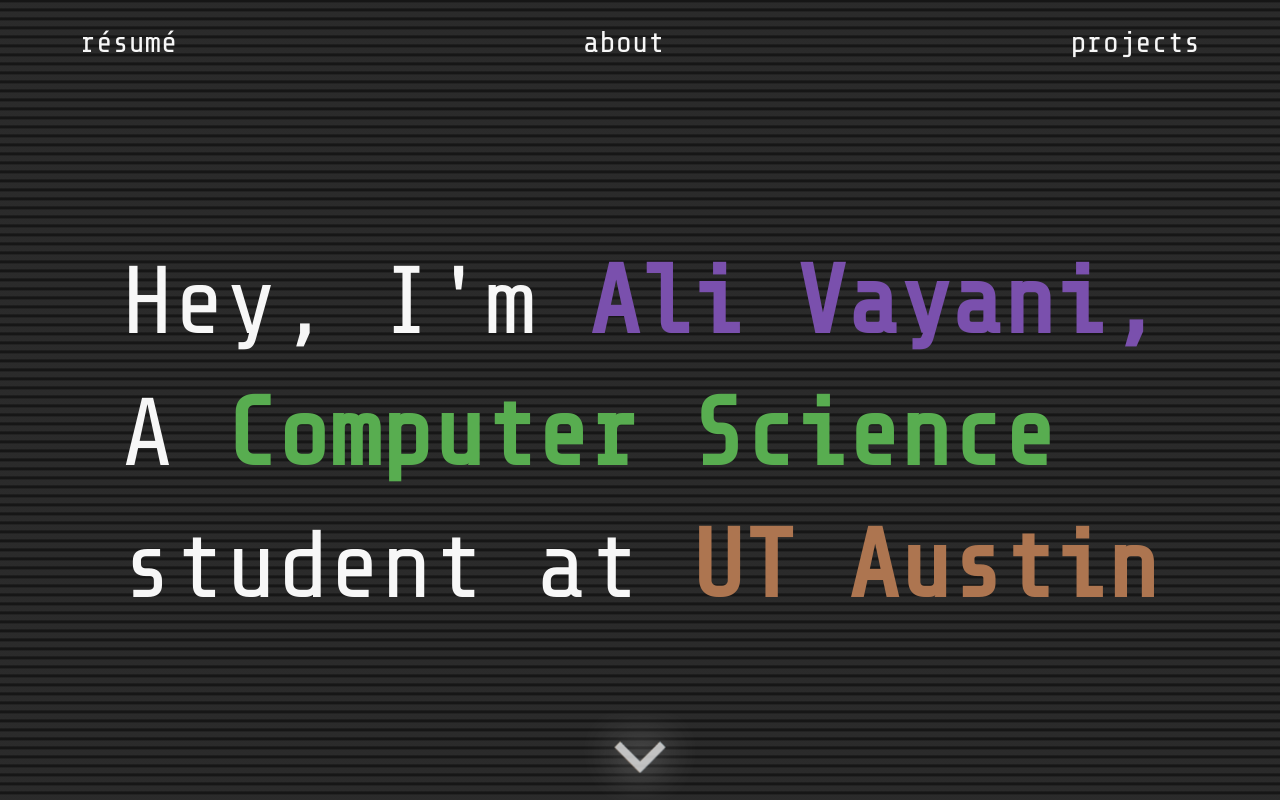
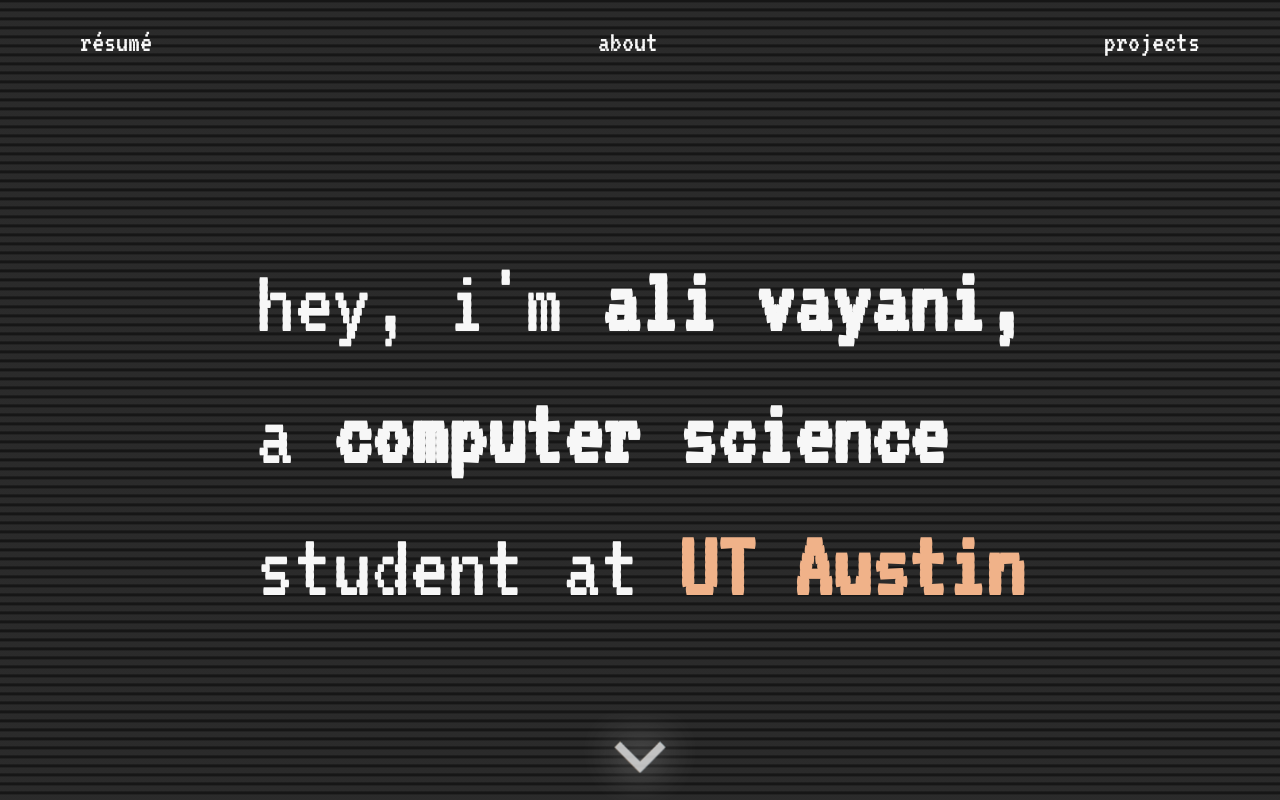
Before and after one commit to ali-vayani/portfolioWebsite, a Next.js app: page / in a window 1280 px wide. Built offline with nearby package versions, Linux system fonts and the light colour scheme.

Commit message:
idfk anymore

```diff
--- a/src/app/layout.js
+++ b/src/app/layout.js
@@ -1,9 +1,9 @@
-import { Inter, Cabin, Share_Tech_Mono } from "next/font/google";
+import { Inter, Cabin, Share_Tech_Mono, VT323 } from "next/font/google";
 import "./globals.css";
 
 const inter = Inter({ subsets: ["latin"] });
 const cabin = Cabin({ subsets: ["latin"], weights: ["400", "500", "600", "700"], italic:["normal", "italic"] });
-const ShareTechMono = Share_Tech_Mono({subsets: ["latin"], weight: "400"})
+const ShareTechMono = VT323({subsets: ["latin"], weight: "400"})
 
 export const metadata = {
   title: "Ali Vayani",
--- a/src/app/page.jsx
+++ b/src/app/page.jsx
@@ -41,10 +41,10 @@
       </div>
       <div className="flex flex-col text-8xl leading-snug mt-44">
         <span>
-          Hey, I'm <span className="font-bold  text-customPurple">Ali Vayani,</span>
+          hey, i'm <span className="font-bold  text-customPurple">ali vayani,</span>
         </span>
         <span>
-          A <span className="font-bold  text-customGreen">Computer Science</span>
+          a <span className="font-bold  text-customGreen">computer science</span>
         </span>
         <span>
           student at <span className="font-bold  text-customOrange">UT Austin</span>
--- a/tailwind.config.js
+++ b/tailwind.config.js
@@ -14,9 +14,9 @@
       },
     },
     colors: {
-      "customPurple": "#7a50ad",
-      "customGreen": "#58ad50",
-      "customOrange": "#ad7550"
+      "customPurple": "#f7f7f7",
+      "customGreen": "#f7f7f7",
+      "customOrange": "#f0b289"
     }
   },
   plugins: [],
```
